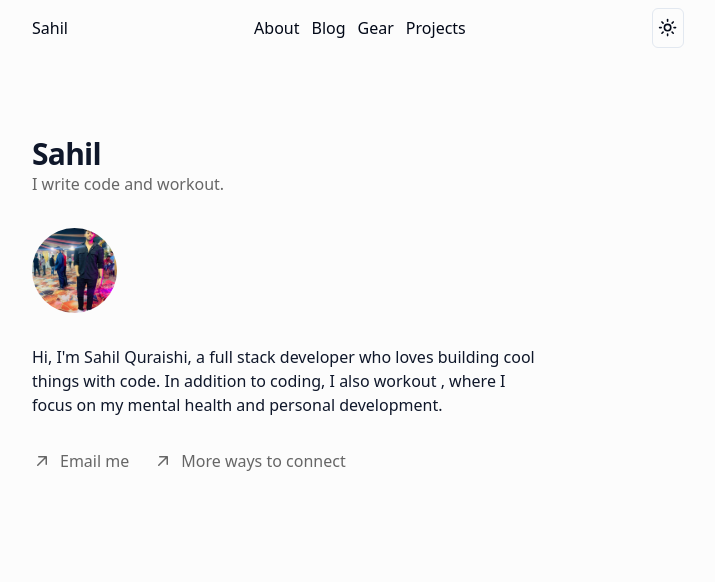
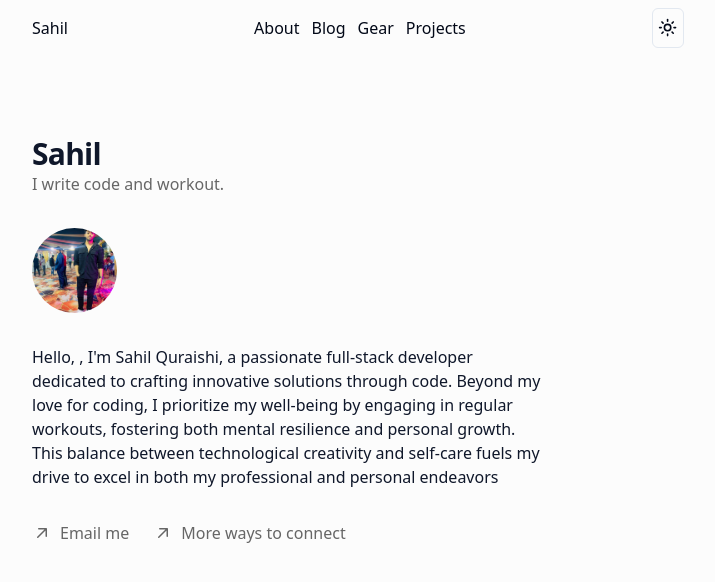
Before and after one commit to sahilq312/sahilq312, a Next.js app: page / in a window 1280 px wide. Shown: the top 582 px of the page, without its empty margins (282-997 px from the left). Built offline with nearby package versions, Linux system fonts and the light colour scheme.

Commit message:
Update page.tsx

```diff
--- a/app/page.tsx
+++ b/app/page.tsx
@@ -1,7 +1,7 @@
-import Link from 'next/link'
-import Image from 'next/image'
+import Link from "next/link";
+import Image from "next/image";
 import Avatar from "@/public/avatar.png";
-import { ArrowUpRightIcon } from '@heroicons/react/20/solid';
+import { ArrowUpRightIcon } from "@heroicons/react/20/solid";
 
 export default function Home() {
   return (
@@ -35,9 +35,12 @@ export default function Home() {
           className="max-w-lg animate-in text-primary"
           style={{ "--index": 2 } as React.CSSProperties}
         >
-          Hi, I&apos;m Sahil Quraishi, a full stack developer who loves building cool
-          things with code. In addition to coding, I also workout ,
-          where I focus on my mental health and personal development.
+          Hello, , I&apos;m Sahil Quraishi, a passionate full-stack developer dedicated
+          to crafting innovative solutions through code. Beyond my love for
+          coding, I prioritize my well-being by engaging in regular workouts,
+          fostering both mental resilience and personal growth. This balance
+          between technological creativity and self-care fuels my drive to excel
+          in both my professional and personal endeavors
         </p>
         <ul
           className="animated-list flex animate-in flex-col gap-2 text-secondary md:flex-row md:gap-6"
@@ -63,7 +66,6 @@ export default function Home() {
           </li>
         </ul>
       </div>
-      </div>
-
-  )
+    </div>
+  );
 }
```
